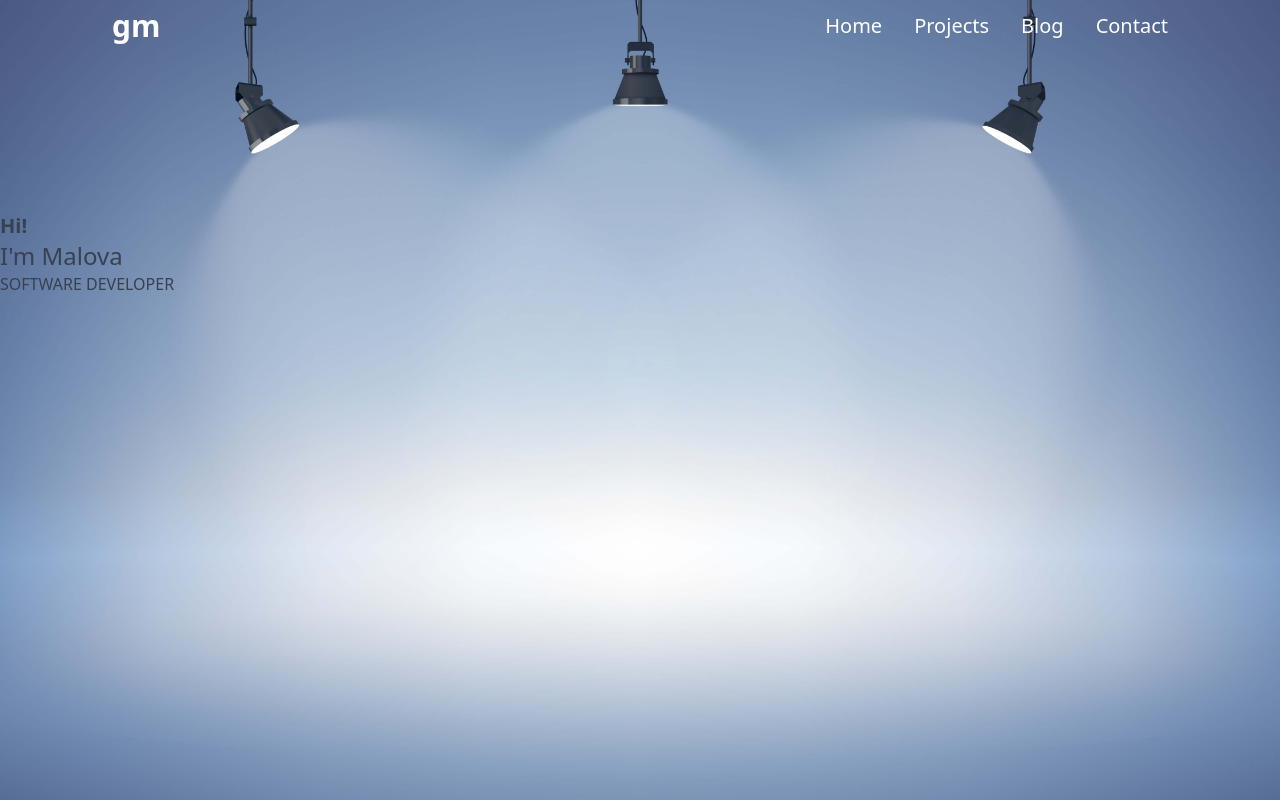
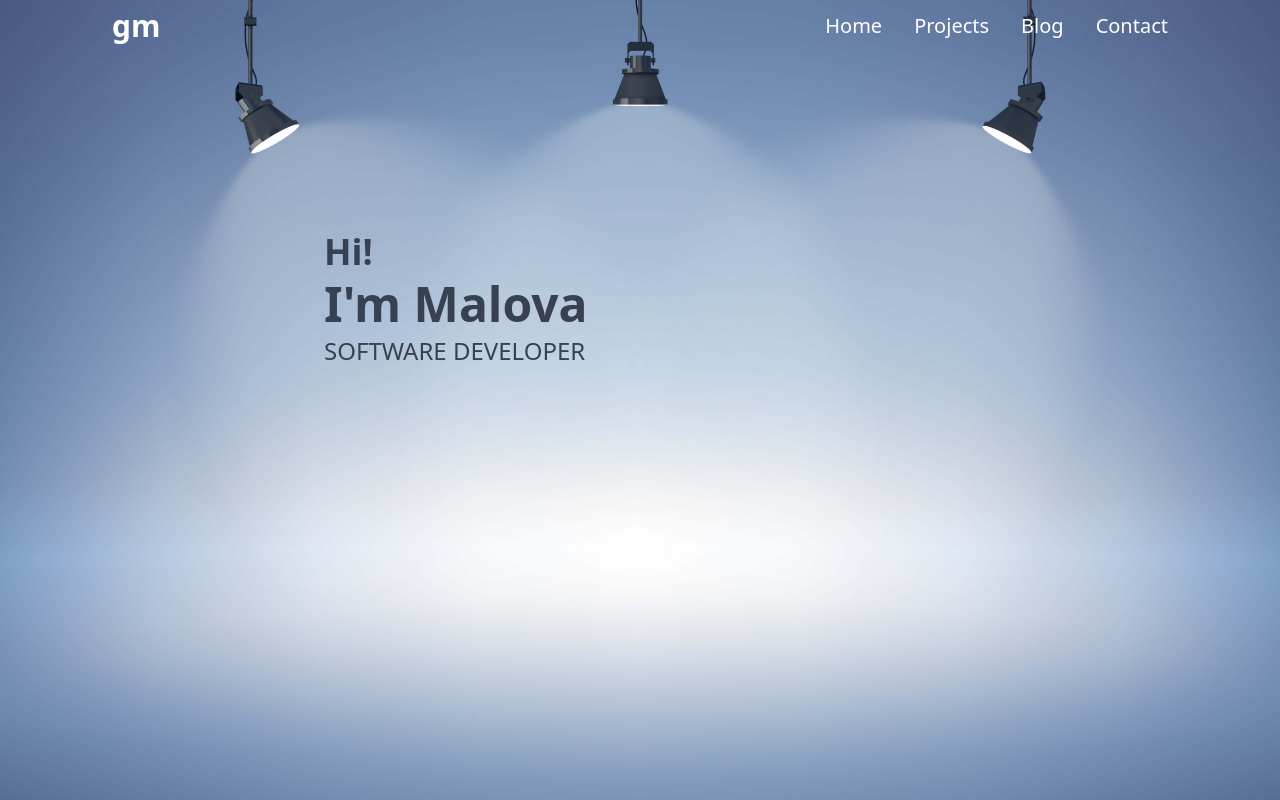
Before and after one commit to maloPRO/portfolio, a React (Vite) app: page / in a window 1280 px wide. Built offline with nearby package versions, Linux system fonts and the light colour scheme.

Commit message:
Hero section edits

```diff
--- a/src/components/Hero.jsx
+++ b/src/components/Hero.jsx
@@ -1,15 +1,14 @@
 // eslint-disable-next-line no-unused-vars
 import React from "react";
-import Nav from "./nav";
 
 const Hero = () => {
 
     return (
         <div className="w-fill">
-            <div className="flex flex-col w-fill text-gray-700 py-40">
-                <p className="text-xl font-bold">Hi!</p>
-                <p className="text-2xl">I'm Malova</p>
-                <p className="text-m">SOFTWARE DEVELOPER</p>
+            <div className="flex flex-col w-fill text-gray-700 py-44 px-20 md:px-80">
+                <p className="text-2xl font-bold p-1 md:text-4xl">Hi!</p>
+                <p className="text-3xl p-1 md:text-5xl font-semibold">I'm Malova</p>
+                <p className="text-l p-1 md:text-2xl animate-bounce">SOFTWARE DEVELOPER</p>
             </div>
         </div>
     )
--- a/src/components/nav.jsx
+++ b/src/components/nav.jsx
@@ -32,7 +32,7 @@ const Nav = () =>  {
 
     const navItems = items.map((navItem) =>
     <li key={navItem.id}>
-        <a href="#" className=" block py-2 pl-3 pr-4 text-white md:text-xl md:text-white md:bg-transparent md:p-0" aria-current="page">{navItem.name}</a>
+        <a href="#" className=" block py-2 pl-3 pr-4 text-blue-400 md:text-xl md:text-white md:bg-transparent md:p-0" aria-current="page">{navItem.name}</a>
     </li>
     )
 
@@ -67,7 +67,7 @@ const Nav = () =>  {
                         </svg>
                     </button>
                     <div
-                        className={`${isMenuVisible ? "fixed" : "hidden"} top-10 right-0 w-full md:block md:w-auto`}
+                        className={`${isMenuVisible ? "fixed" : "hidden"} top-20 right-0 w-full md:block md:w-auto bg-white md:bg-transparent`}
                         id="navbar-solid-bg"
                     >
                         <ul className="flex flex-col font-medium mt-4 rounded-lg  md:flex-row md:space-x-8 md:mt-0 md:border-0 md:bg-transparent">{navItems}</ul>
```
